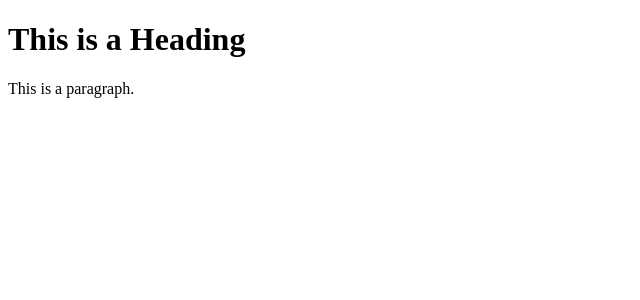
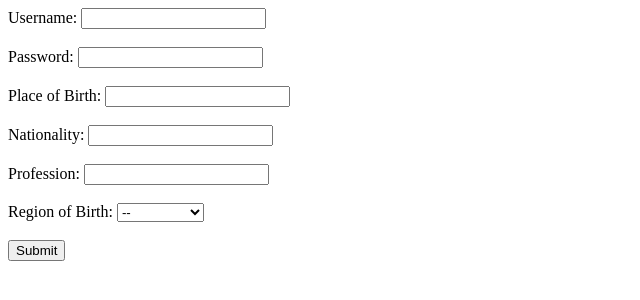
Before and after one commit to angepok/new-portfolio, a plain HTML site: page index.html in a window 1280 px wide. Shown: the whole page, without its empty margins (0-640 px from the left). Drawn offline with Linux system fonts and the light colour scheme.

Commit message:
added index.html

```diff
--- a/index.html
+++ b/index.html
@@ -1,12 +1,137 @@
 <!DOCTYPE html>
-<html>
-<head>
-<title>new portfolio</title>
-</head>
-<body>
+<html lang="en">
+  <head>
+    <script type="text/javascript">
+      function checkSubmit()
+      {
+         alert("submitted");
+      }
 
-<h1>This is a Heading</h1>
-<p>This is a paragraph.</p>
+    </script>
 
-</body>
+
+  </head>
+
+  <body>
+    <div class="container">
+
+    <!--form id="form">
+
+      <h1>Please sign in</h1>
+
+      <label for="username">Username</label>
+      <input type="text" name="username" id="username">
+
+      <br>
+      <br>
+
+      <label for="password">Password</label>
+      <input type="password" name="password" id="password">
+
+      <br>
+      <br>
+
+      <label for="city">City</label>
+      <input type="city" name="city" id="city">
+
+      <br>
+      <br>
+
+      <label for="dob">Date of Birth</label>
+      <input type="dob" name="dob" id="dob">
+
+      <br>
+      <br>
+
+      <label for="postcode">Post Code</label>
+      <input type="postcode" name="postcode" id="postcode">
+
+      <br>
+      <br>
+
+      <button type="submit" id="btn" onclick="checkSubmit();">Submit</button>
+
+    </form-->
+
+   <!--form id = "form">
+
+      <h1>Please sign in</h1>
+
+      <label for="username">  Username</label>
+      <input type="text" name="username" id="username">
+
+      <label for="password">Password</label>
+      <input type="password" name="password" id="password">
+
+      <button type="submit" id="btn" onclick="sayHello();">Submit</button>
+
+
+    </form-->
+
+
+    <!-- Create a form with the following textfield:
+      username
+      password
+      placeOfBirth
+      nationality
+      profession
+      select region of birth: SouthWest, NorthWest, East, West, South, North create a button with a list
+      Name of form: national identity
+
+    -->
+
+    <form id ="National Identity">
+    <label for ="username">Username:</label>
+    <input type = "text" id = "username" name="username">
+
+    <br>
+    <br>
+
+    <label for = "password">Password:</label>
+    <input type="password" id="password" name="password">
+
+    <br>
+    <br>
+
+    <label for="placeofBirth">Place of Birth:</label>
+    <input type="text" id="placeOfBirth" name="placeOfBirth">
+
+    <br>
+    <br>
+
+    <label for="nationality">Nationality:</label>
+    <input type="text" name="nationality" id="nationality">
+
+    <br>
+    <br>
+
+    <label for="profession">Profession:</label>
+    <input type="text" name="profession" id="profession">
+
+    <br>
+    <br>
+
+    <label for="regionOfBirth">Region of Birth:</label>
+    <select name="regionOfBirth" id="regionOfBirth">
+      <option value="--">--</option>
+      <option value="SouthWest">SouthWest</option>
+      <option value="NorthWest">NorthWest</option>
+      <option value="North">North</option>
+      <option value="South">South</option>
+      <option value="East">East</option>
+      <option value="West">West</option>
+    </select>
+
+    <br>
+    <br>
+
+    <button type="submit" id="btn" onclick="checkSubmit();">Submit</button>
+
+  </form>
+
+
+
+</div>
+
+  </body>
 </html>
```
